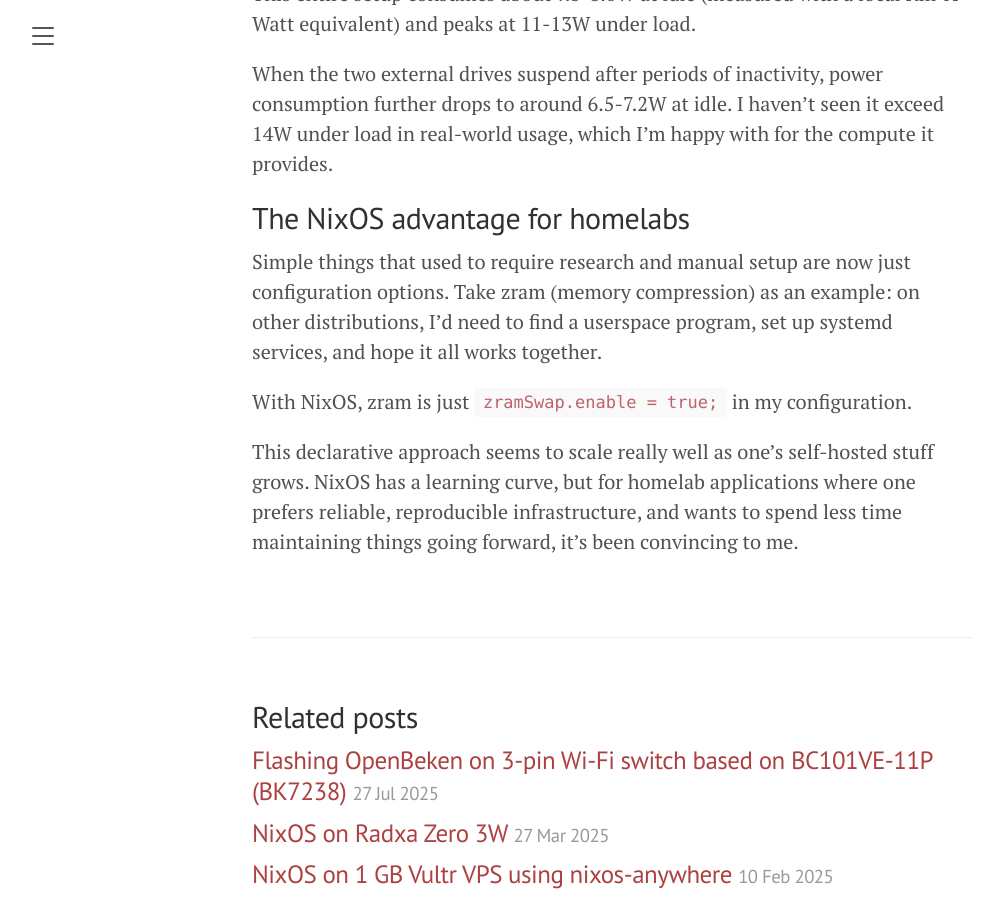
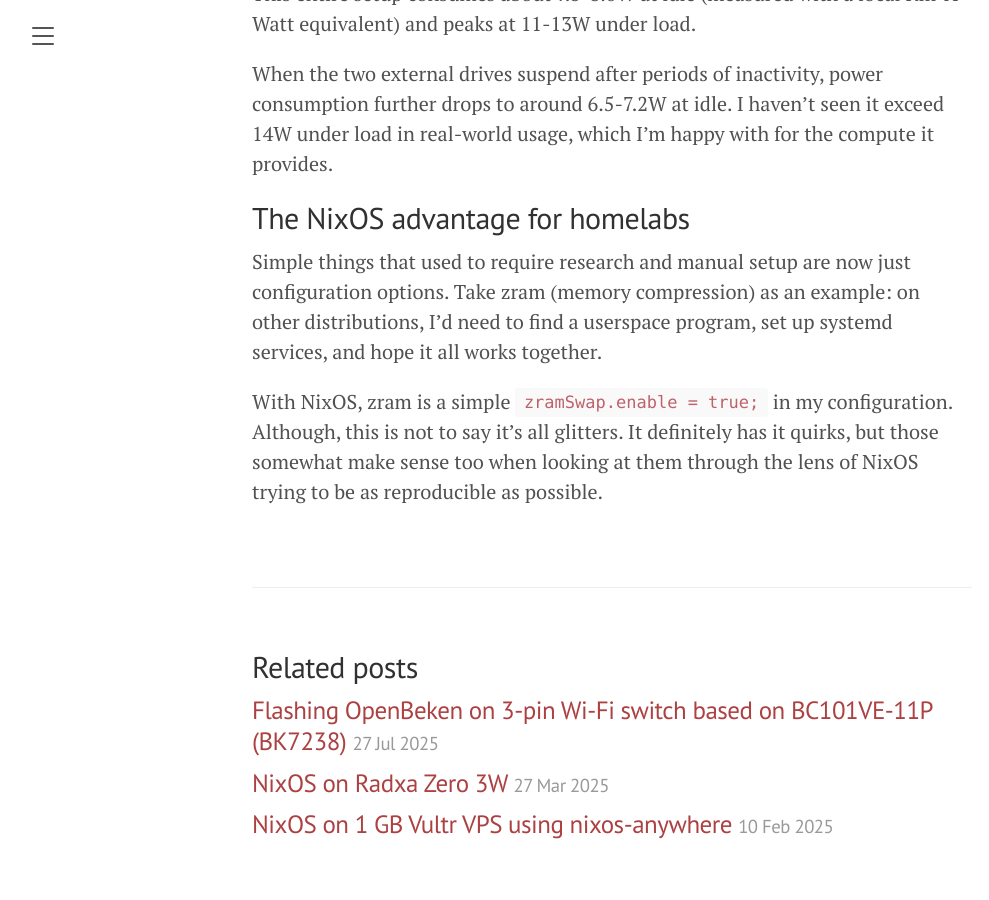
Before and after one commit to ritiek/ritiek.github.io, a Jekyll site: the page built from _posts/2025-09-09-re-doing-my-homelab-with-nixos.md, in a window 1280 px wide and 900 px high, scrolled down 7028 px. Shown: the whole window, without its empty margins (28-1017 px from the left). Built offline with Jekyll 4.4.1, drawn with Linux system fonts in a browser that asks for light colours; nearby versions of some CDN libraries; after the commit the page ends 7878 px from its top, so only the background shows below that.

Commit message:
Some wording here n there

```diff
--- a/_posts/2025-09-09-re-doing-my-homelab-with-nixos.md
+++ b/_posts/2025-09-09-re-doing-my-homelab-with-nixos.md
@@ -172,7 +172,4 @@
 
 Simple things that used to require research and manual setup are now just configuration options. Take zram (memory compression) as an example: on other distributions, I'd need to find a userspace program, set up systemd services, and hope it all works together.
 
-With NixOS, zram is just `zramSwap.enable = true;` in my configuration.
-
-This declarative approach seems to scale really well as one's self-hosted stuff grows.
-NixOS has a learning curve, but for homelab applications where one prefers reliable, reproducible infrastructure, and wants to spend less time maintaining things going forward, it's been convincing to me.
+With NixOS, zram is a simple `zramSwap.enable = true;` in my configuration. Although, this is not to say it's all glitters. It definitely has it quirks, but those somewhat make sense too when looking at them through the lens of NixOS trying to be as reproducible as possible.
```
